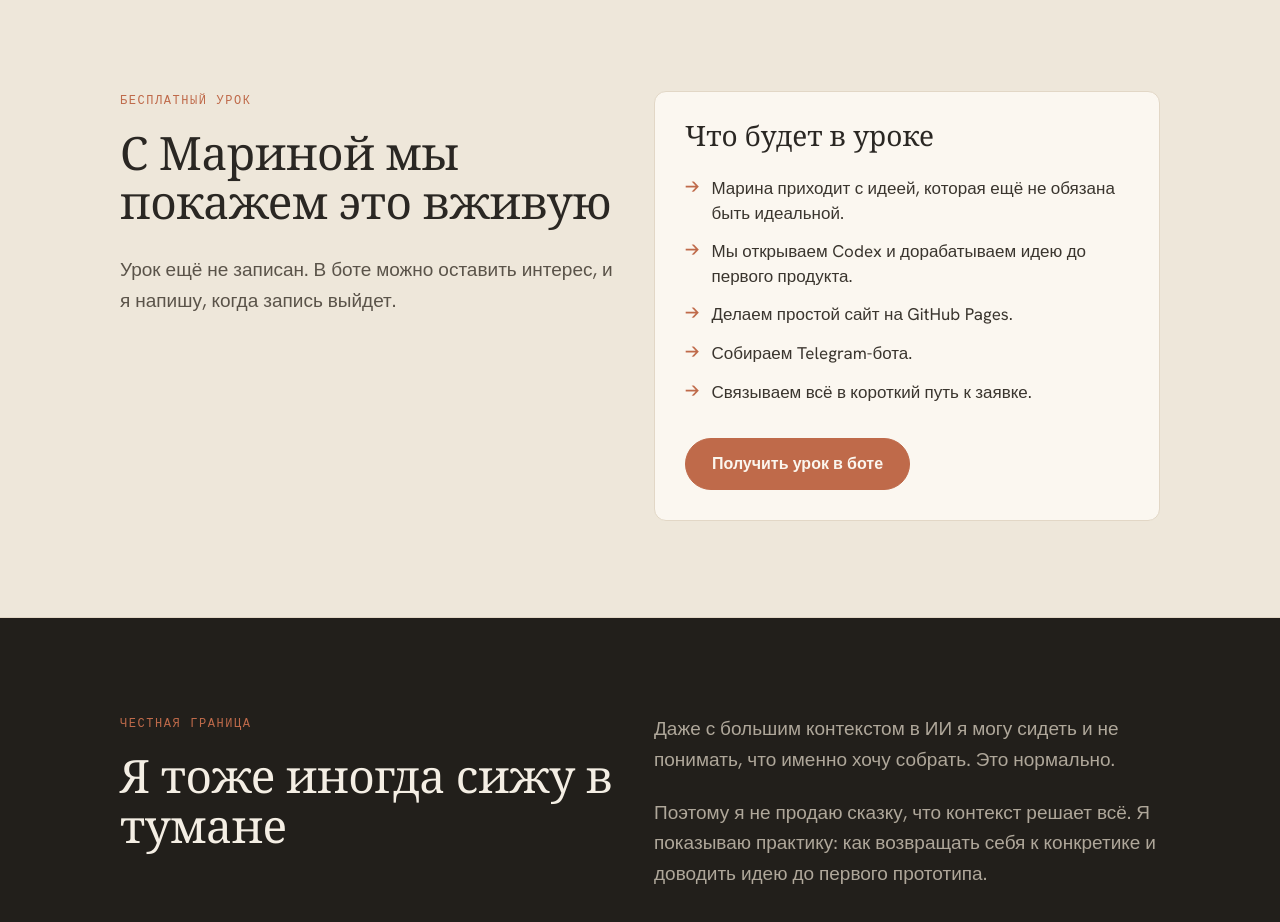
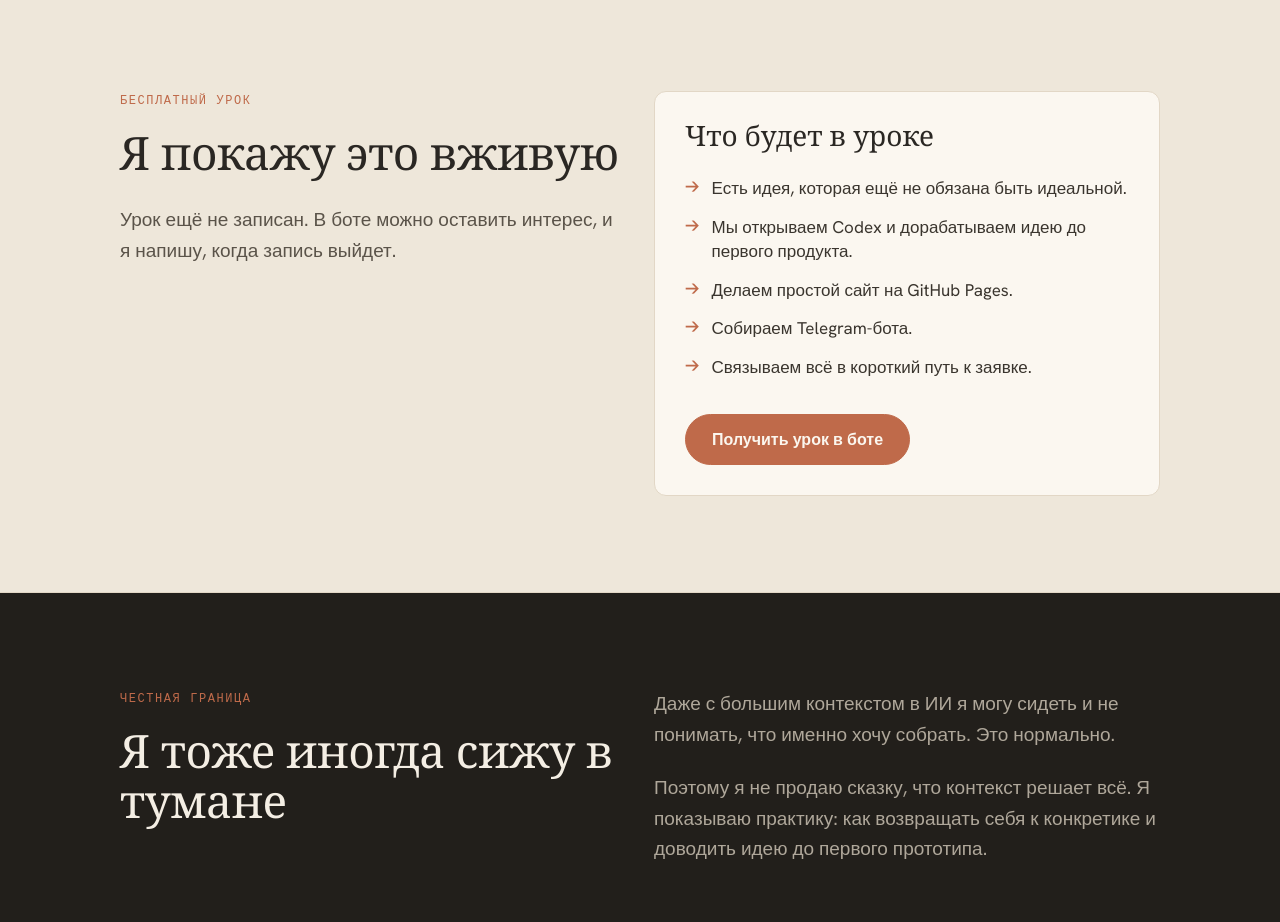
Before and after one commit to irinavedipro/vedi-ai-passport, a plain HTML site: page index.html in a window 1280 px wide. Shown: the part 2060-2982 px from the top of the page. Drawn offline with nearby package versions, Linux system fonts and the light colour scheme.

```diff
--- a/index.html
+++ b/index.html
@@ -143,13 +143,13 @@
       <div class="wrap grid2">
         <div>
           <div class="mono kicker">бесплатный урок</div>
-          <h2>С Мариной мы покажем это вживую</h2>
+          <h2>Я покажу это вживую</h2>
           <p>Урок ещё не записан. В боте можно оставить интерес, и я напишу, когда запись выйдет.</p>
         </div>
         <div class="card">
           <h3>Что будет в уроке</h3>
           <div class="list">
-            <div class="li"><span class="mark">→</span><span>Марина приходит с идеей, которая ещё не обязана быть идеальной.</span></div>
+            <div class="li"><span class="mark">→</span><span>Есть идея, которая ещё не обязана быть идеальной.</span></div>
             <div class="li"><span class="mark">→</span><span>Мы открываем Codex и дорабатываем идею до первого продукта.</span></div>
             <div class="li"><span class="mark">→</span><span>Делаем простой сайт на GitHub Pages.</span></div>
             <div class="li"><span class="mark">→</span><span>Собираем Telegram-бота.</span></div>
```
